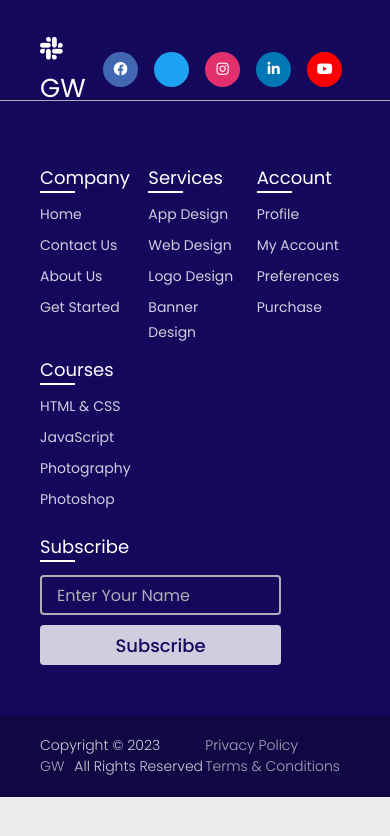
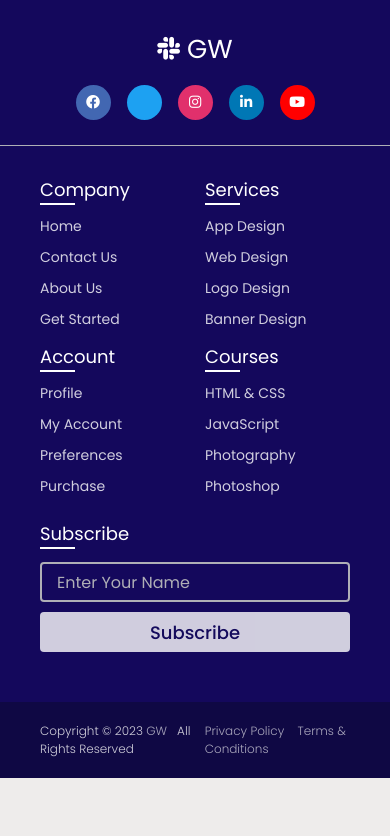
Before and after one commit to archwin010/responsivefooter, a plain HTML site: page index.html in a window 390 px wide. Drawn offline with Linux system fonts and the light colour scheme.

Commit message:
Footer Complete

```diff
--- a/style.css
+++ b/style.css
@@ -218,4 +218,25 @@ footer .bottom-details .bottom_text{
     footer .content .link-boxes .input-box{
         width: 60%;
     }
+    .bottom-details .bottom_text span,
+    .bottom-details .bottom_text a{
+    font-size: 12px;
+    }
 }
+@media (max-width: 520px) {
+    footer::before{
+        top: 145px;
+    }
+    footer .content .top{
+       flex-direction: column;
+    }
+    .content .top .media-icons{
+        margin-top: 16px;
+    }
+    footer .content .link-boxes .box{
+        width: calc(100% / 2 - 10px);
+    }
+    footer .content .link-boxes .input-box{
+        width: 100%;
+    }
+}
```
